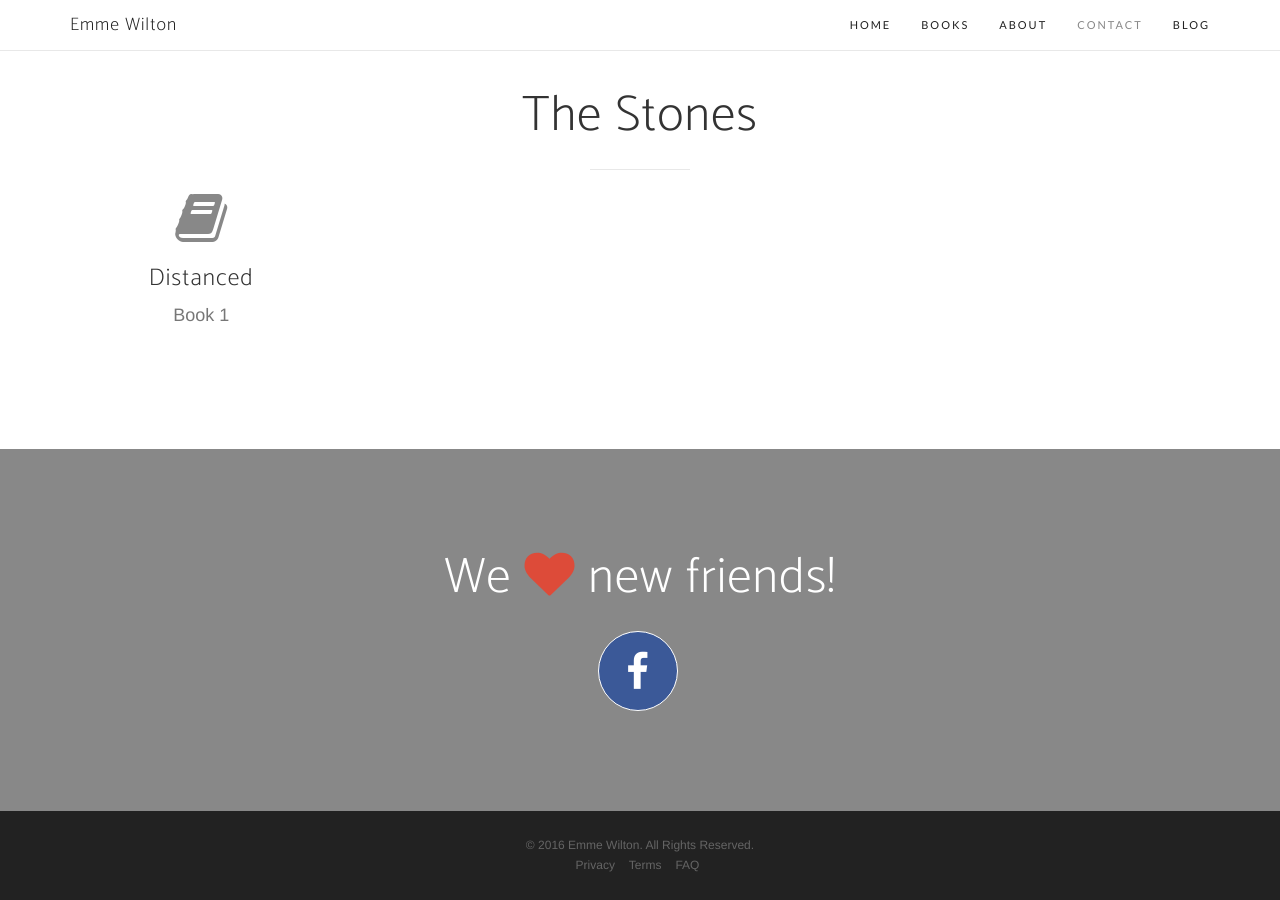
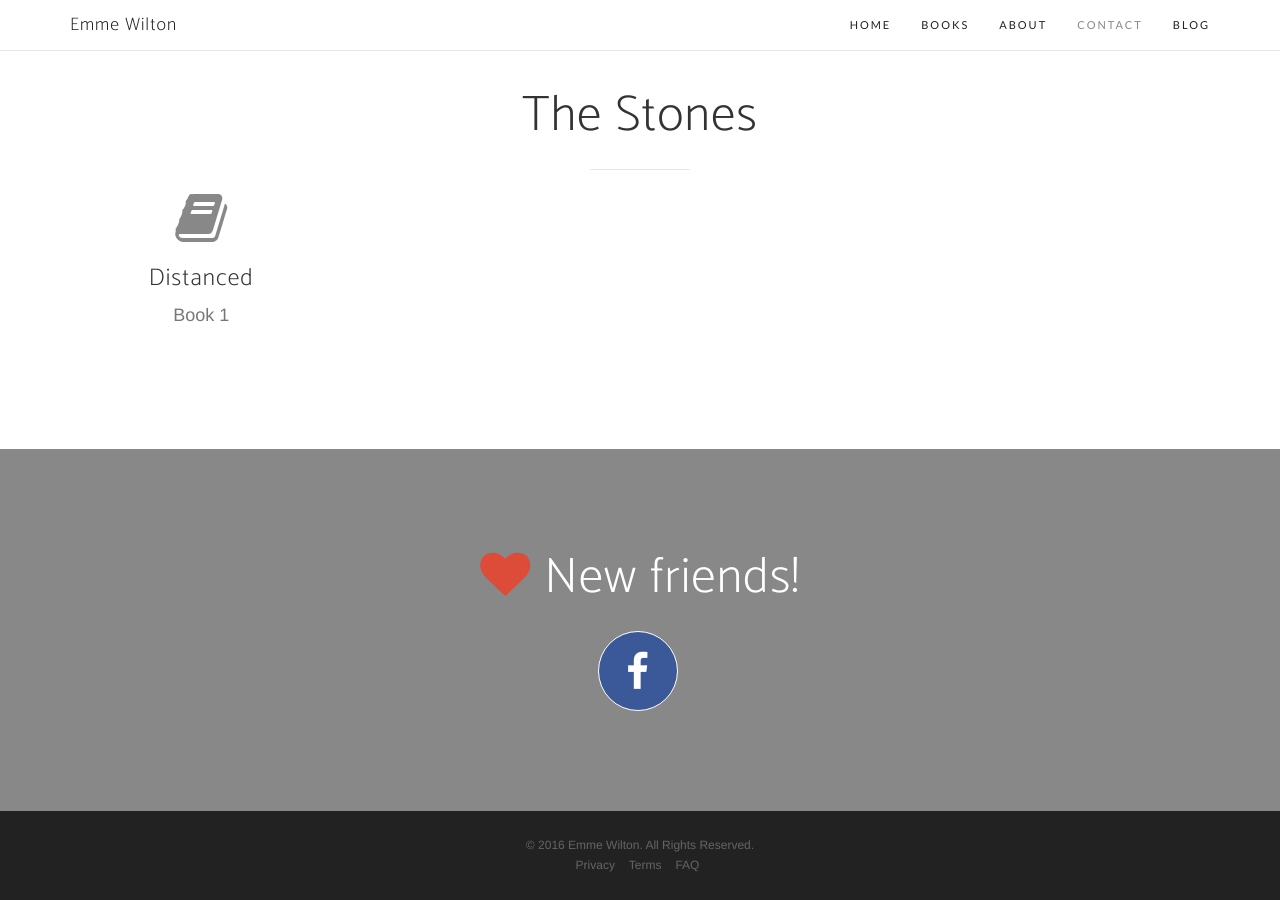
Before and after one commit to emmewilton/emmewilton.github.io, a Jekyll site: the page built from index.html, in a window 1280 px wide and 900 px high, scrolled down 1496 px. Built offline with Jekyll 4.4.1, drawn with Linux system fonts in a browser that asks for light colours; nearby versions of some CDN libraries; some web fonts are replaced; the list of posts is cut into pages by our own code.

Commit message:
Adjust contact section title

```diff
--- a/_includes/contact.html
+++ b/_includes/contact.html
@@ -1,7 +1,7 @@
 
 <section id="contact" class="contact bg-primary">
     <div class="container">
-        <h2>We <i class="fa fa-heart"></i> new friends!</h2>
+        <h2><i class="fa fa-heart"></i> New friends!</h2>
         <ul class="list-inline list-social">
             {% for network in site.social %}
             <li class="social-{{ network.title }}">
```
